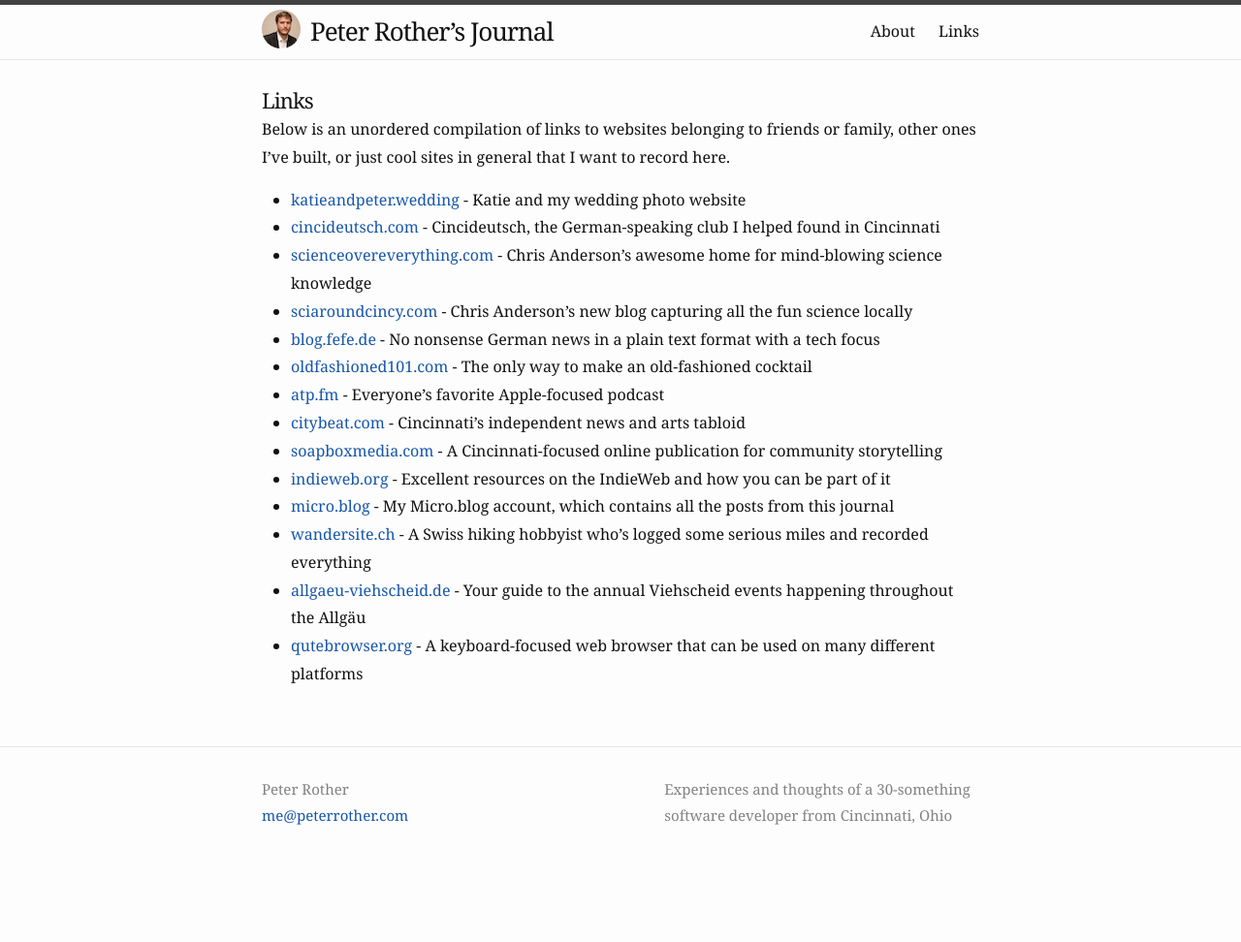
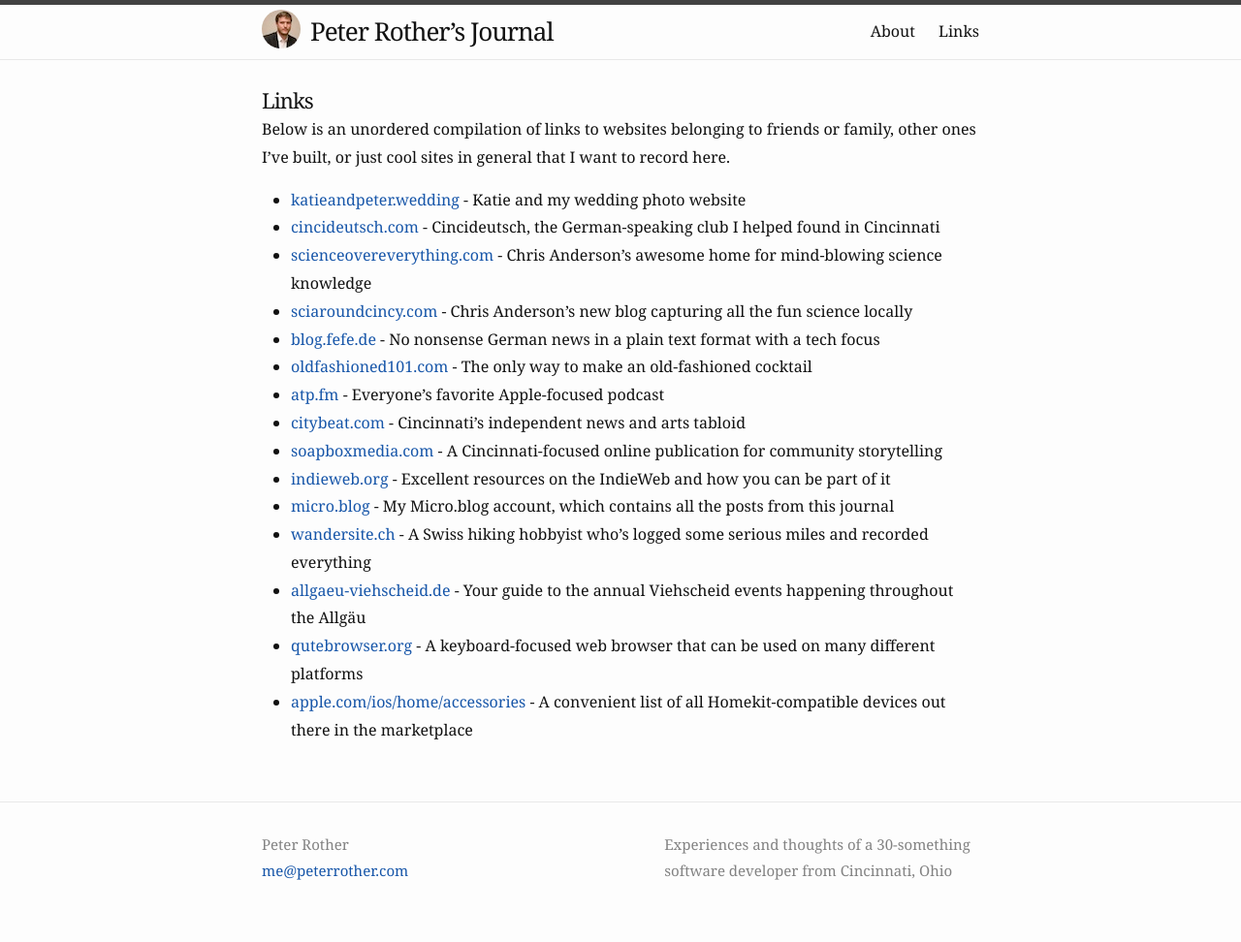
Before and after one commit to peterrother/peterrother.github.io, a Jekyll site: the page built from links.md, in a window 1280 px wide. Shown: the whole page at 97% size. Built offline with Jekyll 4.4.1, drawn with Linux system fonts in a browser that asks for light colours; before the commit the page ends 915 px from its top, so only the background shows below that.

Commit message:
Add link to Apple Homekit-compatible devices

```diff
--- a/links.md
+++ b/links.md
@@ -36,3 +36,5 @@
 Your guide to the annual Viehscheid events happening throughout the Allgäu
 - [qutebrowser.org](https://www.qutebrowser.org) -
 A keyboard-focused web browser that can be used on many different platforms
+- [apple.com/ios/home/accessories](https://www.apple.com/ios/home/accessories/) -
+A convenient list of all Homekit-compatible devices out there in the marketplace
```
